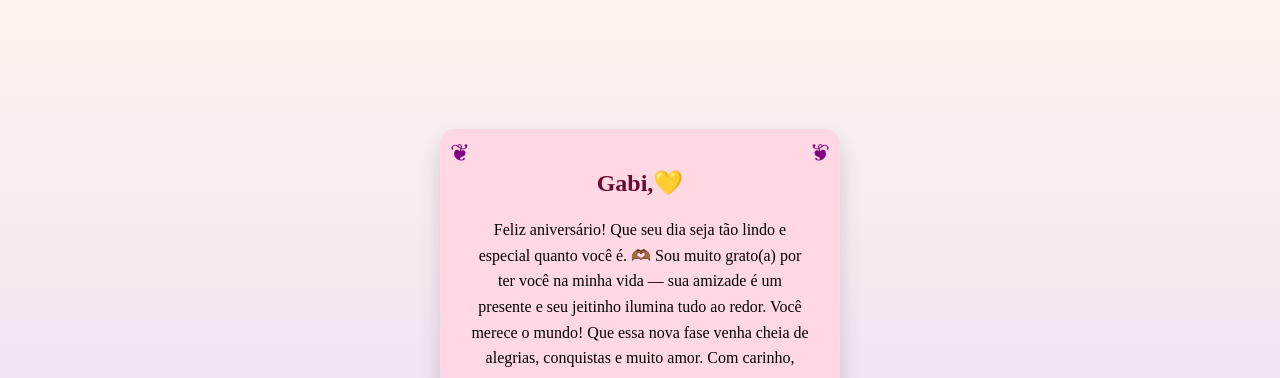
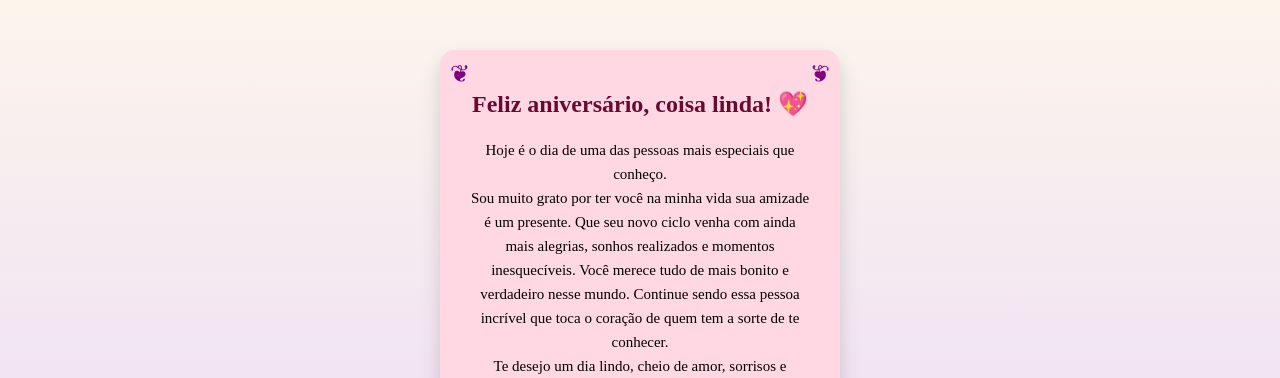
Before and after one commit to GabrielCabral111/SiteGAb, a plain HTML site: page CARTA/cp.html in a window 1280 px wide. Shown: the part 130-508 px from the top of the page. Drawn offline with Linux system fonts and the light colour scheme; a web font is replaced by a local one.

Commit message:
mudança

```diff
--- a/CARTA/cp.html
+++ b/CARTA/cp.html
@@ -1,23 +1,32 @@
 <!DOCTYPE html>
 <html lang="pt-BR">
+
 <head>
   <meta charset="UTF-8" />
-  <meta name="viewport" content="width=device-width, initial-scale=1.0"/>
+  <meta name="viewport" content="width=device-width, initial-scale=1.0" />
   <title>Produto dengoo</title>
   <link rel="stylesheet" href="css/parece.css" />
 
 </head>
+
 <body>
   <div class="container">
     <div class="carta" id="carta">
-      <h1>Gabi,💛</h1>
+      <h1>Feliz aniversário, coisa linda! 💖</h1>
       <p>
-            Feliz aniversário! Que seu dia seja tão lindo e especial quanto você é. 🫶🏾
+        Hoje é o dia de uma das pessoas mais especiais que conheço. <br> Sou muito grato por ter você na minha vida sua amizade é um presente.
 
-    Sou muito grato(a) por ter você na minha vida — sua amizade é um presente e seu jeitinho ilumina tudo ao redor.
-    Você merece o mundo! Que essa nova fase venha cheia de alegrias, conquistas e muito amor.
+        Que seu novo ciclo venha com ainda mais alegrias, sonhos realizados e momentos inesquecíveis. Você merece tudo
+        de mais bonito e verdadeiro nesse mundo. Continue sendo essa pessoa incrível que toca o coração de quem tem a
+        sorte de te conhecer.<br>
 
-    Com carinho,
+        Te desejo um dia lindo, cheio de amor, sorrisos e abraços apertados (mesmo que à distância)!
+
+        Com muito carinho,
+        do seu <br> fã número 1 💌
+
+
+        Com carinho,
       </p>
       <div class="decoracao canto-top-esq">❦</div>
       <div class="decoracao canto-top-dir">❦</div>
@@ -28,4 +37,5 @@
 
   <script src="script.js"></script>
 </body>
+
 </html>
--- a/CARTA/css/parece.css
+++ b/CARTA/css/parece.css
@@ -43,7 +43,7 @@
   }
 
   .carta p {
-    font-size: 1rem;
+    font-size: 15px;
     line-height: 1.6;
     color: #000000;
   }
```
